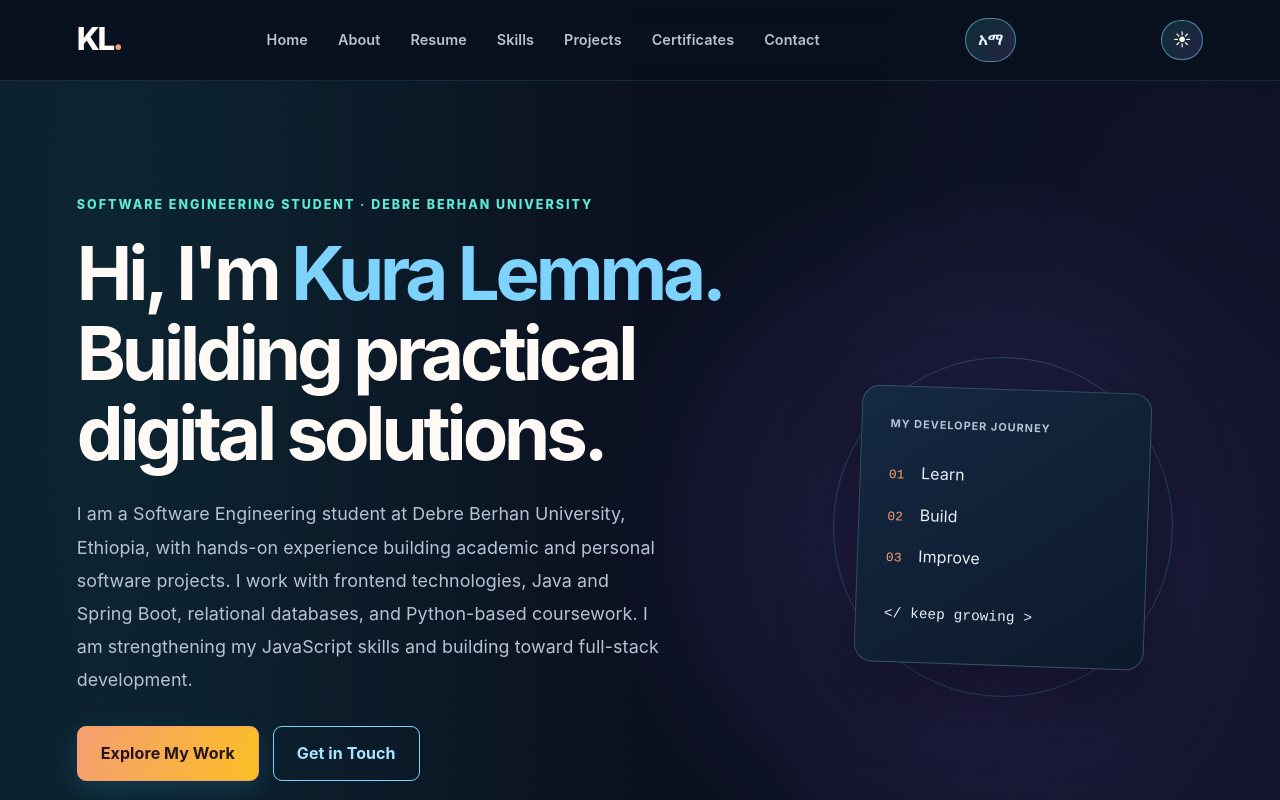
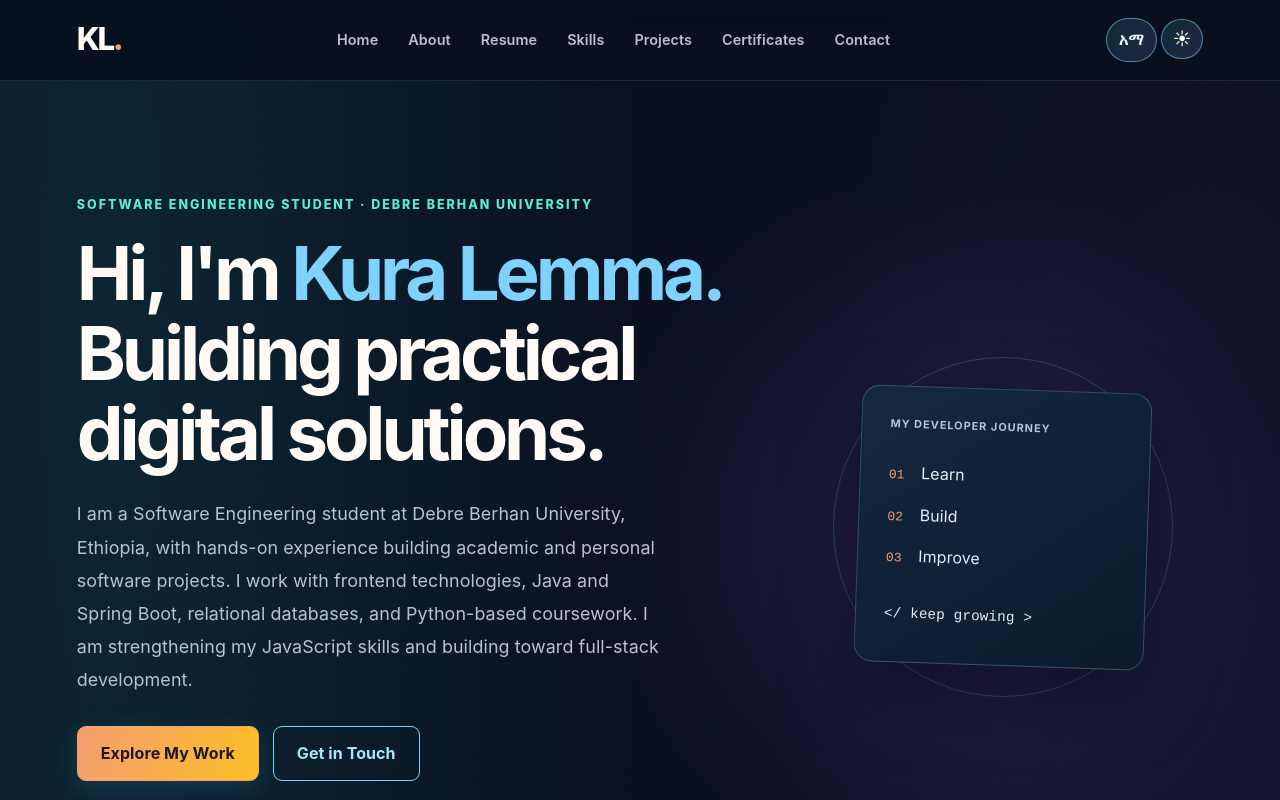
Before and after one commit to kura458/kura-lemma-portfolio, a plain HTML site: page index.html in a window 1280 px wide. Shown: the top 800 px of the page. Drawn offline with Linux system fonts and the light colour scheme.

Commit message:
Group navigation language and theme controls

```diff
--- a/index.html
+++ b/index.html
@@ -53,8 +53,10 @@
         <a href="#skills-section">Skills</a><a href="#projects">Projects</a>
         <a href="#certificates">Certificates</a><a href="#contact">Contact</a>
       </div>
-      <button class="language-toggle" id="language-toggle" type="button" aria-label="Switch to Amharic" aria-pressed="false">አማ</button>
-      <button class="theme-toggle" id="theme-toggle" type="button" aria-label="Switch to light theme" aria-pressed="false" title="Switch to light theme"><span aria-hidden="true">☀</span></button>
+      <div class="nav-controls">
+        <button class="language-toggle" id="language-toggle" type="button" aria-label="Switch to Amharic" aria-pressed="false">አማ</button>
+        <button class="theme-toggle" id="theme-toggle" type="button" aria-label="Switch to light theme" aria-pressed="false" title="Switch to light theme"><span aria-hidden="true">☀</span></button>
+      </div>
     </nav>
   </header>
 
```
